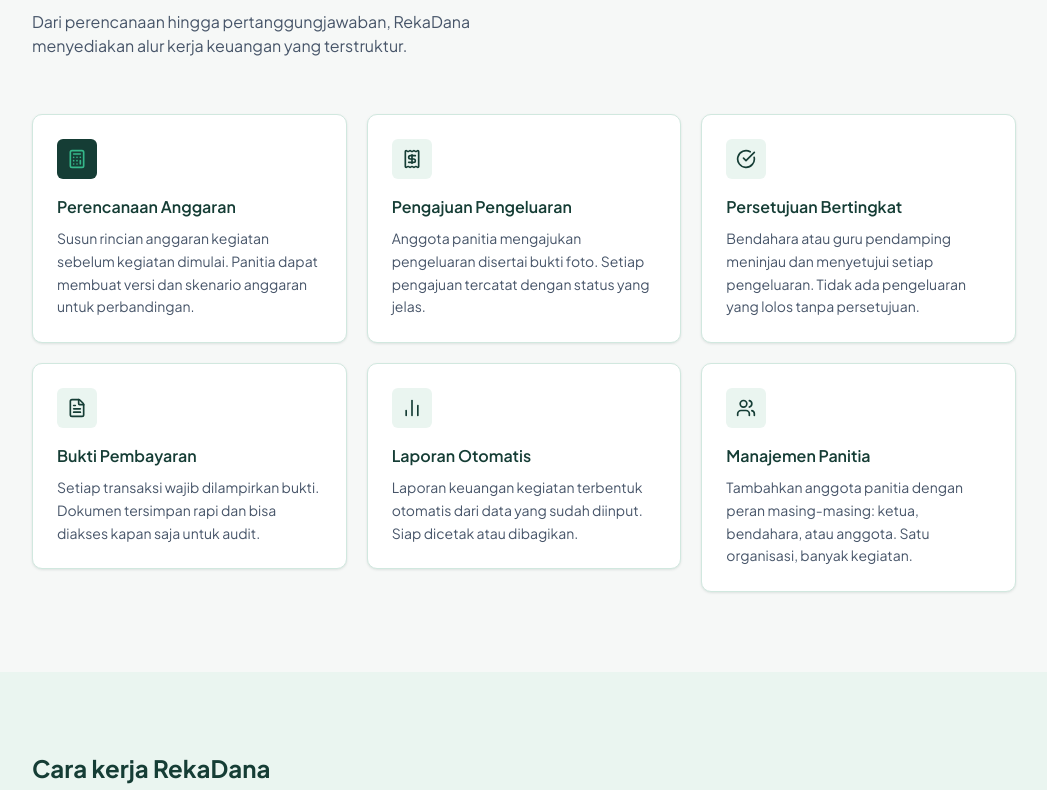
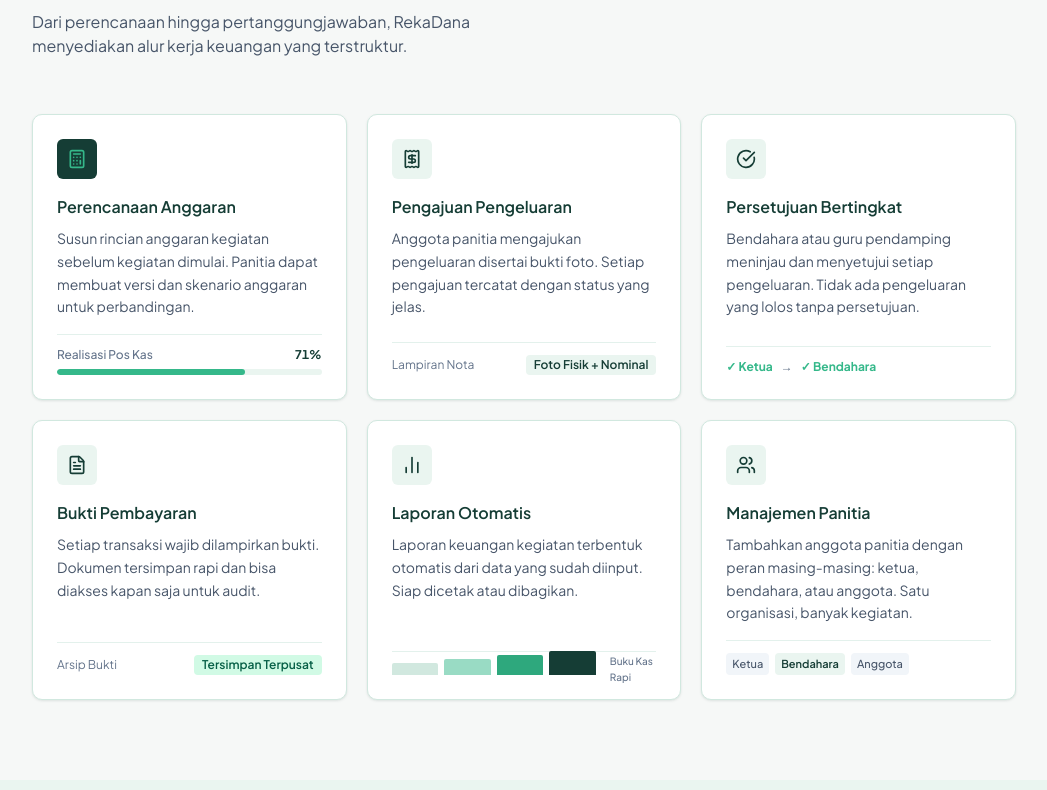
Before and after one commit to arsa-sans/RekaDana, a Next.js app: page / in a window 1280 px wide. Shown: the part 930-1720 px from the top of the page, without its empty margins (116-1163 px from the left). Built offline with nearby package versions, Linux system fonts and the light colour scheme.

Commit message:
feat(web): enhance Features component with financial micro-widgets for better user insights

```diff
--- a/src/components/Features.tsx
+++ b/src/components/Features.tsx
@@ -8,43 +8,94 @@ import {
 } from "lucide-react";
 import AnimateIn from "@/components/AnimateIn";
 import { StaggerGroup, StaggerItem } from "@/components/AnimateIn";
+import { FeaturesFinancialFloats } from "@/components/FinancialFloats";
 
 const FEATURES = [
   {
     icon: Calculator,
     title: "Perencanaan Anggaran",
     desc: "Susun rincian anggaran kegiatan sebelum kegiatan dimulai. Panitia dapat membuat versi dan skenario anggaran untuk perbandingan.",
-    accent: true, // fitur utama — mendapat highlight berbeda
+    accent: true, // fitur utama
+    micro: (
+      <div className="mt-4 pt-3 border-t border-[#D1E8DF]/60">
+        <div className="flex justify-between items-center text-xs mb-1.5">
+          <span className="text-[#64748B] font-medium">Realisasi Pos Kas</span>
+          <span className="text-[#153D35] font-bold tabular-nums">71%</span>
+        </div>
+        <div className="h-1.5 rounded-full bg-[#EAF5F0] overflow-hidden">
+          <div className="h-full rounded-full bg-[#35B88A]" style={{ width: "71%" }} />
+        </div>
+      </div>
+    ),
   },
   {
     icon: Receipt,
     title: "Pengajuan Pengeluaran",
     desc: "Anggota panitia mengajukan pengeluaran disertai bukti foto. Setiap pengajuan tercatat dengan status yang jelas.",
     accent: false,
+    micro: (
+      <div className="mt-4 pt-3 border-t border-[#D1E8DF]/60 flex items-center justify-between text-xs">
+        <span className="text-[#64748B]">Lampiran Nota</span>
+        <span className="font-semibold text-[#153D35] px-2 py-0.5 rounded-[4px] bg-[#EAF5F0]">
+          Foto Fisik + Nominal
+        </span>
+      </div>
+    ),
   },
   {
     icon: CheckCircle,
     title: "Persetujuan Bertingkat",
     desc: "Bendahara atau guru pendamping meninjau dan menyetujui setiap pengeluaran. Tidak ada pengeluaran yang lolos tanpa persetujuan.",
     accent: false,
+    micro: (
+      <div className="mt-4 pt-3 border-t border-[#D1E8DF]/60 flex items-center gap-2 text-xs">
+        <span className="text-[#35B88A] font-bold">✓ Ketua</span>
+        <span className="text-[#64748B]">→</span>
+        <span className="text-[#35B88A] font-bold">✓ Bendahara</span>
+      </div>
+    ),
   },
   {
     icon: FileText,
     title: "Bukti Pembayaran",
     desc: "Setiap transaksi wajib dilampirkan bukti. Dokumen tersimpan rapi dan bisa diakses kapan saja untuk audit.",
     accent: false,
+    micro: (
+      <div className="mt-4 pt-3 border-t border-[#D1E8DF]/60 flex items-center justify-between text-xs">
+        <span className="text-[#64748B]">Arsip Bukti</span>
+        <span className="font-semibold text-[#065F46] px-2 py-0.5 rounded-[4px] bg-[#D1FAE5]">
+          Tersimpan Terpusat
+        </span>
+      </div>
+    ),
   },
   {
     icon: BarChart2,
     title: "Laporan Otomatis",
     desc: "Laporan keuangan kegiatan terbentuk otomatis dari data yang sudah diinput. Siap dicetak atau dibagikan.",
     accent: false,
+    micro: (
+      <div className="mt-4 pt-3 border-t border-[#D1E8DF]/60 flex items-end gap-1.5 h-6">
+        <div className="w-1/4 bg-[#D1E8DF] rounded-t-[2px] h-3" />
+        <div className="w-1/4 bg-[#35B88A]/50 rounded-t-[2px] h-4" />
+        <div className="w-1/4 bg-[#2EA87D] rounded-t-[2px] h-5" />
+        <div className="w-1/4 bg-[#153D35] rounded-t-[2px] h-6" />
+        <span className="text-[10px] text-[#64748B] ml-2 self-center font-medium">Buku Kas Rapi</span>
+      </div>
+    ),
   },
   {
     icon: Users,
     title: "Manajemen Panitia",
     desc: "Tambahkan anggota panitia dengan peran masing-masing: ketua, bendahara, atau anggota. Satu organisasi, banyak kegiatan.",
     accent: false,
+    micro: (
+      <div className="mt-4 pt-3 border-t border-[#D1E8DF]/60 flex items-center gap-1.5 text-[11px]">
+        <span className="px-1.5 py-0.5 rounded bg-[#F1F5F9] text-[#475569] font-medium">Ketua</span>
+        <span className="px-1.5 py-0.5 rounded bg-[#EAF5F0] text-[#153D35] font-semibold">Bendahara</span>
+        <span className="px-1.5 py-0.5 rounded bg-[#F1F5F9] text-[#475569] font-medium">Anggota</span>
+      </div>
+    ),
   },
 ];
 
@@ -52,10 +103,12 @@ export default function Features() {
   return (
     <section
       id="fitur"
-      className="py-20 bg-[#F6F8F7]"
+      className="py-20 bg-[#F6F8F7] relative overflow-hidden"
       aria-labelledby="fitur-heading"
     >
-      <div className="max-w-5xl mx-auto px-5">
+      {/* Dekorasi ambient — alasan: memberi karakter section tanpa mendominasi grid fitur */}
+      <FeaturesFinancialFloats />
+      <div className="relative max-w-5xl mx-auto px-5 z-10">
         <AnimateIn className="mb-14">
           <h2
             id="fitur-heading"
@@ -71,15 +124,16 @@ export default function Features() {
 
         {/* Stagger grid — alasan: diferensiasi visual antar card yang identik (R-14 fix) */}
         <StaggerGroup className="grid grid-cols-1 sm:grid-cols-2 lg:grid-cols-3 gap-5">
-          {FEATURES.map(({ icon: Icon, title, desc, accent }) => (
+          {FEATURES.map(({ icon: Icon, title, desc, accent, micro }) => (
             <StaggerItem key={title}>
               <article
-                className="group bg-white rounded-[10px] p-6 border border-[#D1E8DF] hover:border-[#35B88A] hover:-translate-y-1 transition-all duration-200"
+                className="group bg-white rounded-[10px] p-6 border border-[#D1E8DF] hover:border-[#35B88A] hover:-translate-y-1 transition-all duration-200 flex flex-col justify-between h-full"
                 style={{
                   boxShadow:
                     "0 1px 3px rgba(21,61,53,0.08), 0 1px 2px rgba(21,61,53,0.04)",
                 }}
               >
+                <div>
                   {/* Icon container */}
                   <div
                     className="w-10 h-10 rounded-[6px] flex items-center justify-center mb-4 transition-colors duration-200"
@@ -95,6 +149,9 @@ export default function Features() {
                   </div>
                   <h3 className="font-semibold text-base mb-2 text-[#153D35]">{title}</h3>
                   <p className="text-sm leading-relaxed text-[#475569]">{desc}</p>
+                </div>
+                {/* Financial micro-widget */}
+                {micro}
               </article>
             </StaggerItem>
           ))}
```
Lines whose indentation alone changed are shown as unchanged.
